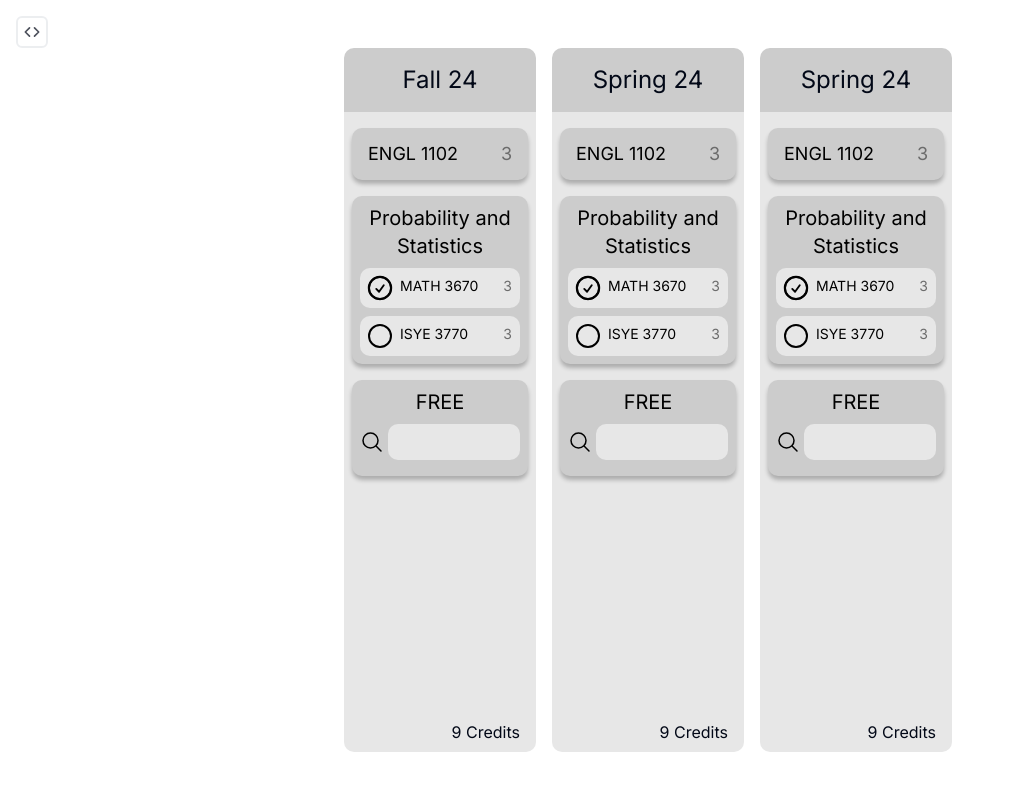
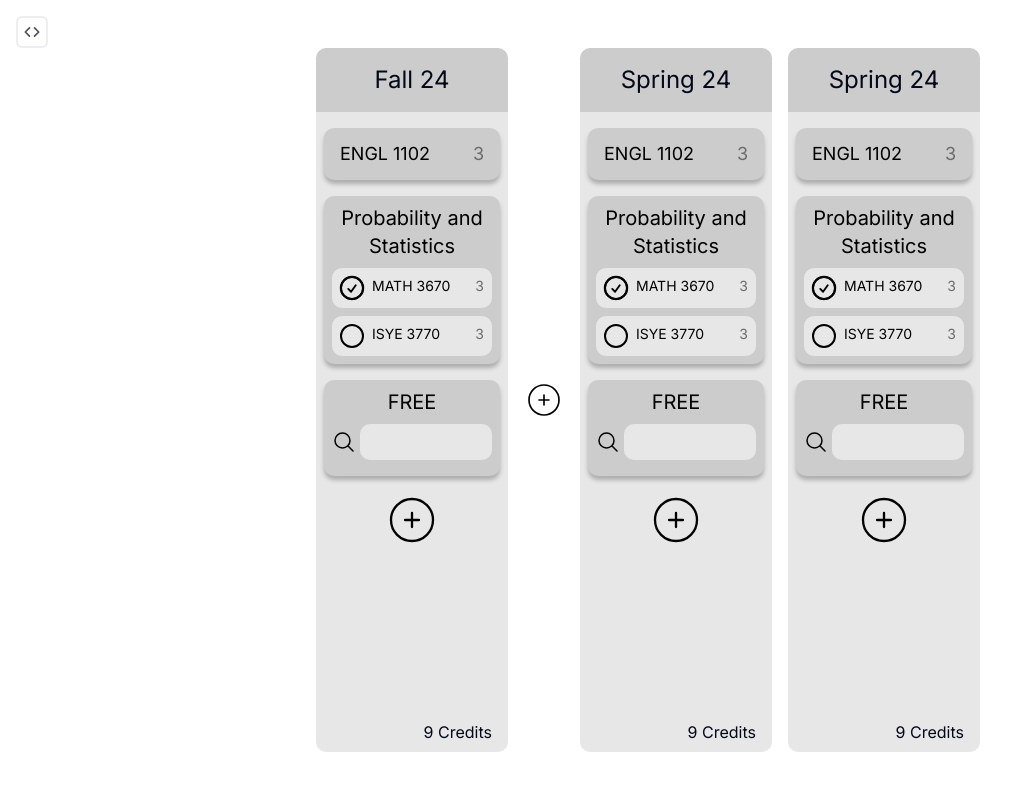
Before and after one commit to BitsOfHacking/tech-track, a Next.js app: page / in a window 1280 px wide. Shown: the top 790 px of the page, without its empty margins (0-1027 px from the left). Built offline with nearby package versions, Linux system fonts and the light colour scheme.

Commit message:
Add plus button

```diff
--- /dev/null
+++ b/src/components/PlusButton.tsx
@@ -0,0 +1,17 @@
+import { PlusCircleIcon } from "@heroicons/react/24/outline";
+
+interface PlusButtonProps {
+  small?: boolean;
+  onClick: (...args: any[]) => any;
+}
+
+export default function PlusButton({ small, onClick }: PlusButtonProps) {
+  return (
+    <div
+      className={`${small ? "h-10 w-10" : "h-14 w-14"} rounded-full cursor-pointer`}
+      onClick={onClick}
+    >
+      <PlusCircleIcon className="stroke-primary-text stroke-1 rounded-full"/>
+    </div>
+  )
+}
--- a/src/components/Semester.tsx
+++ b/src/components/Semester.tsx
@@ -1,6 +1,7 @@
+import { useEffect, useState } from "react";
 import { category } from "@/types/courseTypes";
 import Course from "./Course";
-import { useEffect, useState } from "react";
+import PlusButton from "./PlusButton";
 
 interface SemesterProps {
   title: string,
@@ -33,6 +34,7 @@ export default function Semester({ title, courses }: SemesterProps) {
         {courses.map((course: category) => (
           <Course key={course.number} category={course} />
         ))}
+        <PlusButton onClick={() => { console.log("amongus") }}/>
         <div className="flex self-end px-4 py-2 absolute bottom-0">
           {credits} Credits
         </div>
--- a/src/pages/index.tsx
+++ b/src/pages/index.tsx
@@ -1,6 +1,5 @@
-import Button from "@/components/Button";
-import Course from "@/components/Course";
 import Semester from "@/components/Semester";
+import PlusButton from "@/components/PlusButton";
 import { category } from "@/types/courseTypes";
 import Sidebar from "@/components/Sidebar";
 
@@ -69,6 +68,7 @@ export default function Home() {
     >
       <Sidebar courses={courses} />
       <Semester title={"Fall 24"} courses={courses} />
+      <PlusButton small={true} onClick={() => { console.log("amongus") }}/>
       <Semester title={"Spring 24"} courses={courses} />
       <Semester title={"Spring 24"} courses={courses} />
     </div>
```
